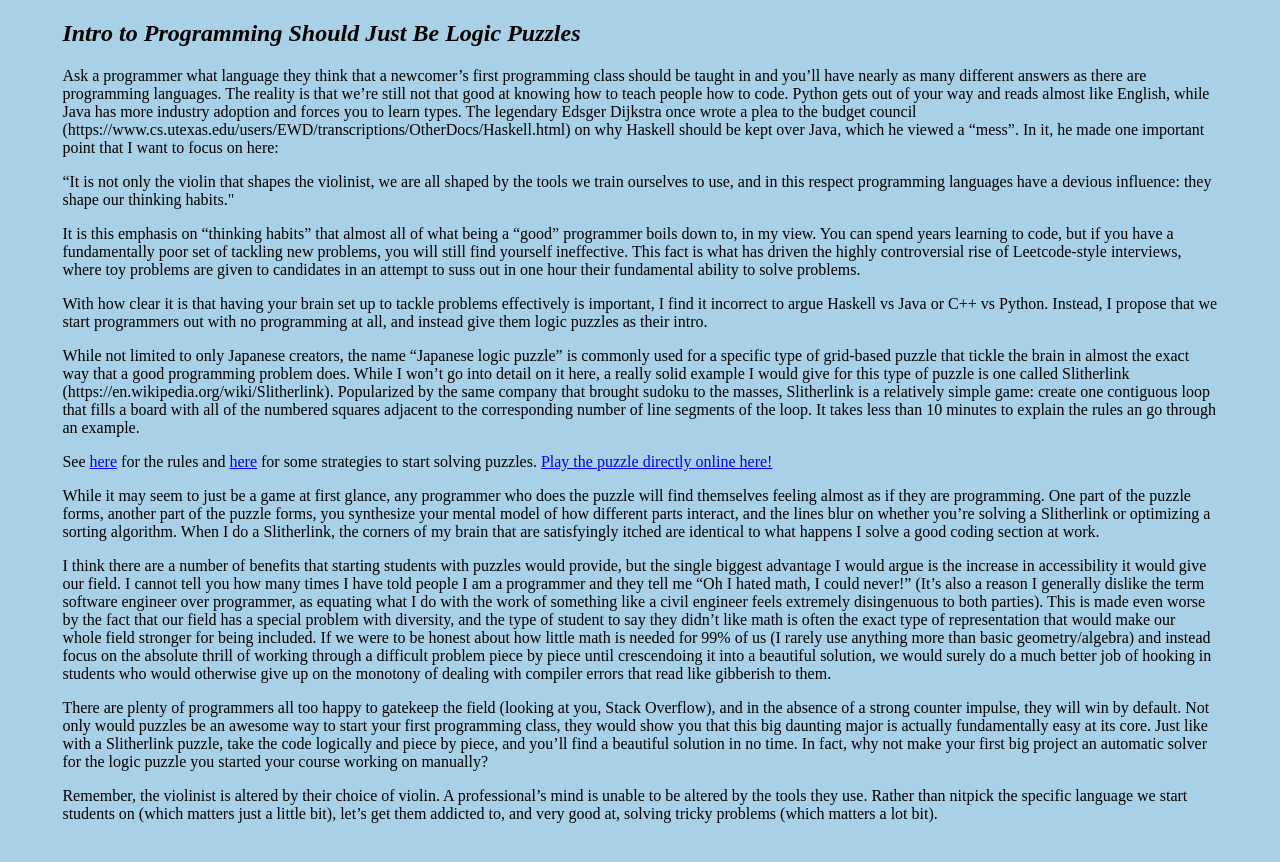
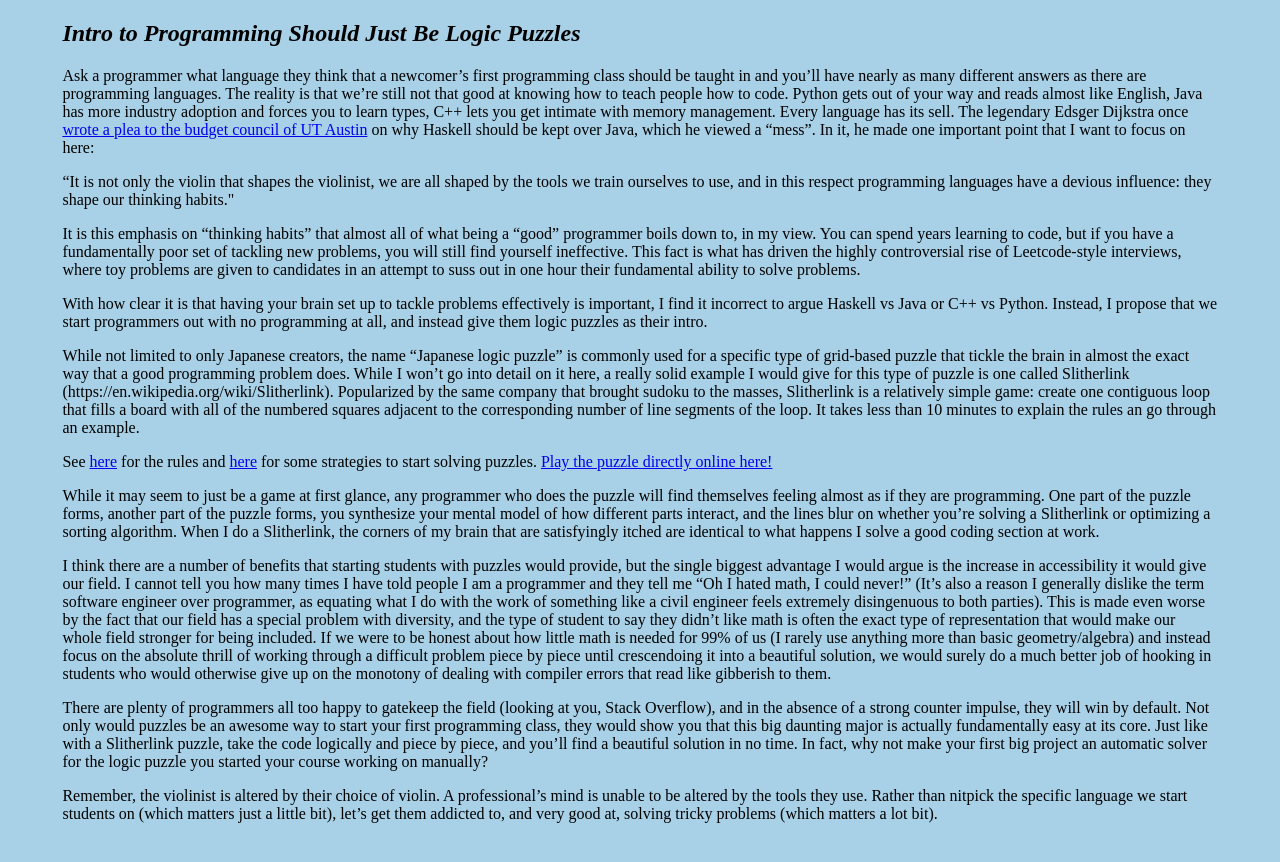
Before and after one commit to StevenSawtelle/stevensawtelle.github.io, a Jekyll site: the page built from _posts/2021-12-21-logic-puzzles.md, in a window 1280 px wide. Shown: the top 862 px of the page. Built offline with Jekyll 4.4.1, drawn with Linux system fonts in a browser that asks for light colours; some web fonts are replaced.

Commit message:
Logic puzzle blog and about me updates

```diff
--- a/_posts/2021-12-21-logic-puzzles.md
+++ b/_posts/2021-12-21-logic-puzzles.md
@@ -26,7 +26,7 @@ permalink: /blog/logic-puzzles
 <div class="content" style="width: 95%;margin: 0 auto">
 <h2><i>Intro to Programming Should Just Be Logic Puzzles</i></h2>
 
-<p>Ask a programmer what language they think that a newcomer’s first programming class should be taught in and you’ll have nearly as many different answers as there are programming languages. The reality is that we’re still not that good at knowing how to teach people how to code. Python gets out of your way and reads almost like English, while Java has more industry adoption and forces you to learn types. The legendary Edsger Dijkstra once wrote a plea to the budget council (https://www.cs.utexas.edu/users/EWD/transcriptions/OtherDocs/Haskell.html) on why Haskell should be kept over Java, which he viewed a “mess”. In it, he made one important point that I want to focus on here:</p>
+<p>Ask a programmer what language they think that a newcomer’s first programming class should be taught in and you’ll have nearly as many different answers as there are programming languages. The reality is that we’re still not that good at knowing how to teach people how to code. Python gets out of your way and reads almost like English, Java has more industry adoption and forces you to learn types, C++ lets you get intimate with memory management. Every language has its sell. The legendary Edsger Dijkstra once <a class="linked" rel="nofollow" href="https://www.cs.utexas.edu/users/EWD/transcriptions/OtherDocs/Haskell.html" alt="dijkstra">wrote a plea to the budget council of UT Austin</a> on why Haskell should be kept over Java, which he viewed a “mess”. In it, he made one important point that I want to focus on here:</p>
 
 <p>“It is not only the violin that shapes the violinist, we are all shaped by the tools we train ourselves to use, and in this respect programming languages have a devious influence: they shape our thinking habits."</p>
 
```
